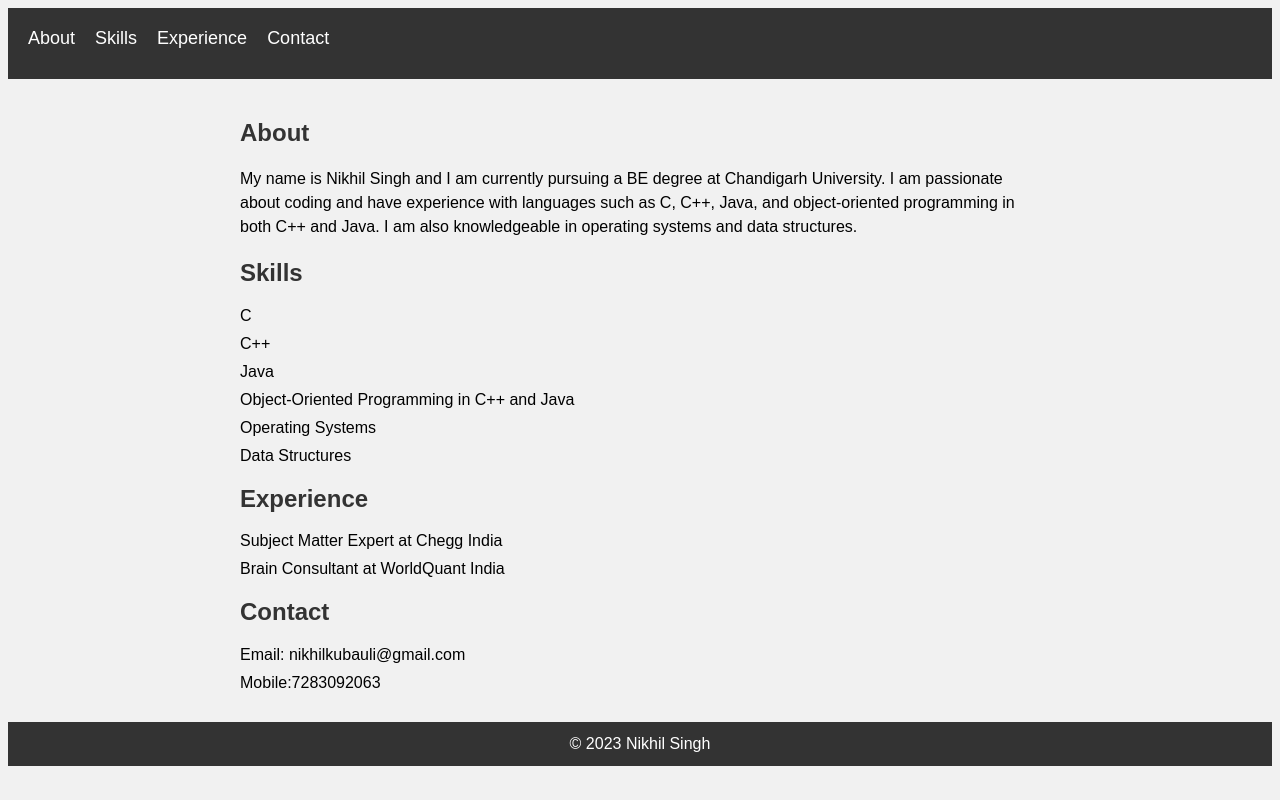
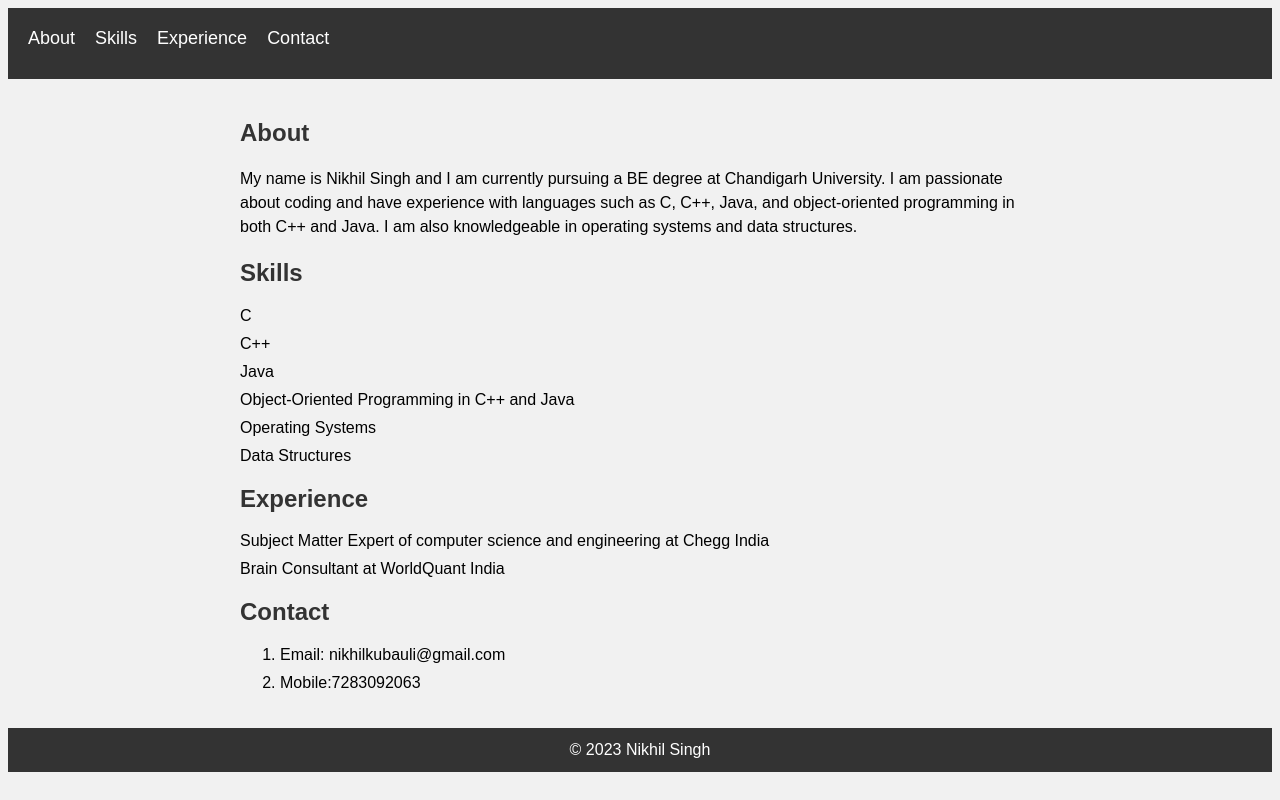
Before and after one commit to Nikhilsingh2003/port, a plain HTML site: page index.html in a window 1280 px wide. Drawn offline with Linux system fonts and the light colour scheme.

Commit message:
Update index.html

```diff
--- a/index.html
+++ b/index.html
@@ -38,17 +38,17 @@
       <section id="experience">
         <h1>Experience</h1>
         <ul>
-          <li>Subject Matter Expert at Chegg India</li>
+          <li>Subject Matter Expert  of computer science and engineering at Chegg India</li>
           <li>Brain Consultant at WorldQuant India</li>
         </ul>
       </section>
 
       <section id="contact ">
         <h1>Contact</h1>
-        <ul>
+        <ol>
           <li>Email: nikhilkubauli@gmail.com</li>
           <li>Mobile:7283092063</li>
-        </ul>
+        </ol>
       </section>
     </main>
 
```
